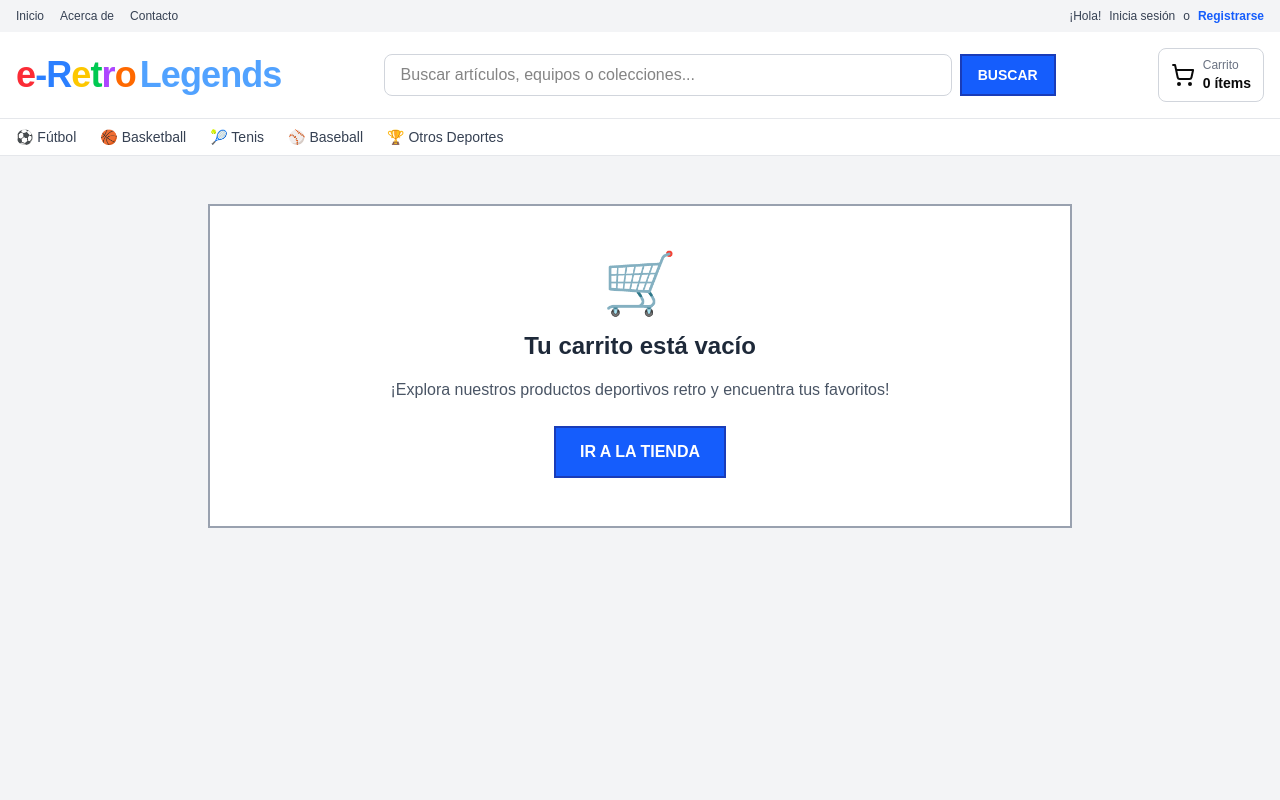
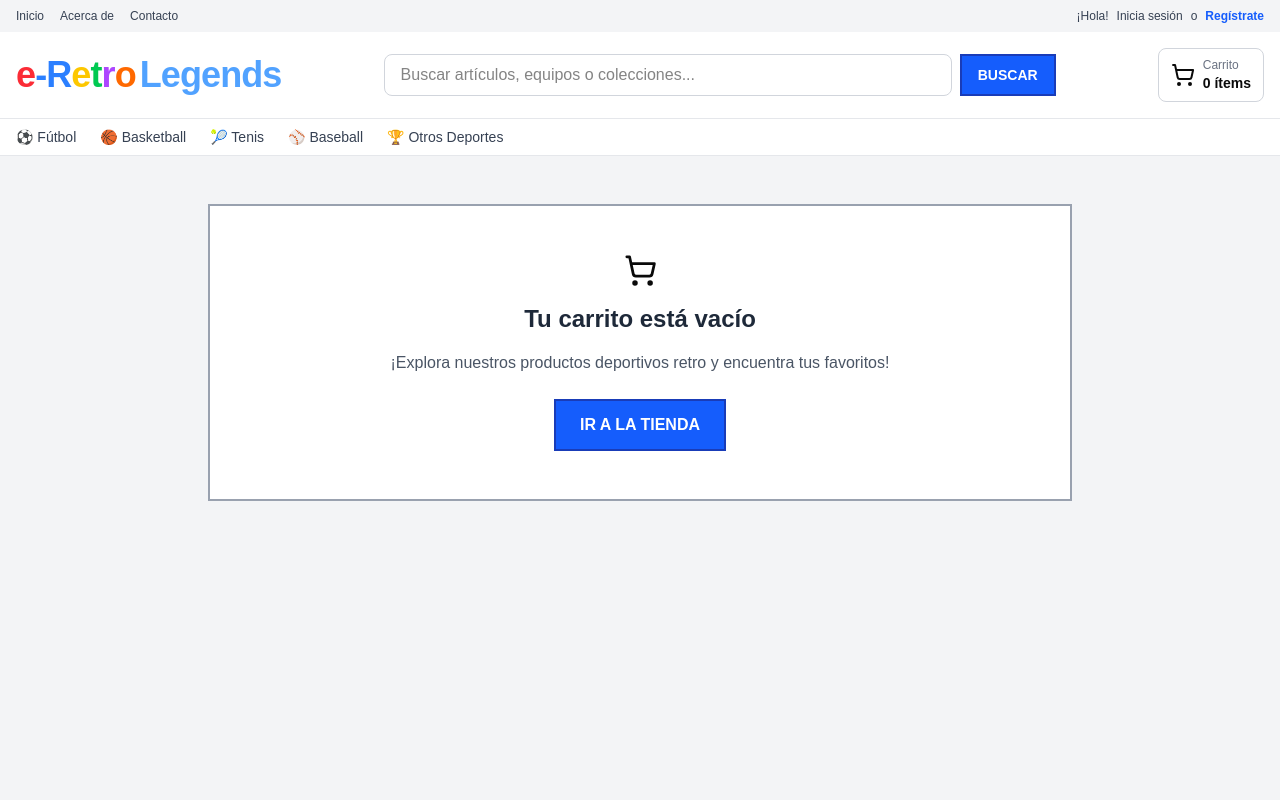
Before and after one commit to solidsnk86/e-retro-legends, a React (Vite) app: page /cart in a window 1280 px wide. Shown: the top 800 px of the page. Built offline with nearby package versions, Linux system fonts and the light colour scheme.

Commit message:
mod: header, svg icon

```diff
--- a/src/components/layout/Header.jsx
+++ b/src/components/layout/Header.jsx
@@ -63,7 +63,7 @@
                   to="/register"
                   className="text-blue-600 font-semibold hover:underline"
                 >
-                  Registrarse
+                  Regístrate
                 </Link>
               </p>
             )}
@@ -118,10 +118,10 @@
               viewBox="0 0 24 24"
               fill="none"
               stroke="currentColor"
-              stroke-width="2"
-              stroke-linecap="round"
-              stroke-linejoin="round"
-              class="lucide lucide-shopping-cart-icon lucide-shopping-cart"
+              strokeWidth="2"
+              strokeLinecap="round"
+              strokeLinejoin="round"
+              className="lucide lucide-shopping-cart-icon lucide-shopping-cart"
             >
               <circle cx="8" cy="21" r="1" />
               <circle cx="19" cy="21" r="1" />
--- a/src/pages/Buyer/Cart.jsx
+++ b/src/pages/Buyer/Cart.jsx
@@ -1,7 +1,7 @@
-import React from 'react';
-import { Link, useNavigate } from 'react-router-dom';
-import { useCart } from '../../contexts/CartContext';
-import Button from '../../components/common/Button';
+import React from "react";
+import { Link, useNavigate } from "react-router-dom";
+import { useCart } from "../../contexts/CartContext";
+import Button from "../../components/common/Button";
 
 const Cart = () => {
   const { cartItems, removeFromCart, updateQuantity, getCartTotal } = useCart();
@@ -9,7 +9,7 @@
 
   const handleCheckout = () => {
     if (cartItems.length > 0) {
-      navigate('/checkout');
+      navigate("/checkout");
     }
   };
 
@@ -18,12 +18,30 @@
       <div className="min-h-screen bg-gray-100 py-12">
         <div className="max-w-4xl mx-auto px-4">
           <div className="bg-white border-2 border-gray-400 p-12 text-center">
-            <div className="text-6xl mb-4">🛒</div>
+            <div className="text-6xl mb-4 flex justify-center items-center">
+              <svg
+                xmlns="http://www.w3.org/2000/svg"
+                width="33"
+                height="33"
+                viewBox="0 0 24 24"
+                fill="none"
+                stroke="currentColor"
+                strokeWidth="2"
+                strokeLinecap="round"
+                strokeLinejoin="round"
+                className="lucide lucide-shopping-cart-icon lucide-shopping-cart"
+              >
+                <circle cx="8" cy="21" r="1" />
+                <circle cx="19" cy="21" r="1" />
+                <path d="M2.05 2.05h2l2.66 12.42a2 2 0 0 0 2 1.58h9.78a2 2 0 0 0 1.95-1.57l1.65-7.43H5.12" />
+              </svg>
+            </div>
             <h2 className="text-2xl font-bold text-gray-800 mb-4">
               Tu carrito está vacío
             </h2>
             <p className="text-gray-600 mb-6">
-              ¡Explora nuestros productos deportivos retro y encuentra tus favoritos!
+              ¡Explora nuestros productos deportivos retro y encuentra tus
+              favoritos!
             </p>
             <Link to="/">
               <Button variant="primary" size="large">
@@ -39,7 +57,9 @@
   return (
     <div className="min-h-screen bg-gray-100 py-8">
       <div className="max-w-6xl mx-auto px-4">
-        <h1 className="text-3xl font-bold text-blue-900 mb-6">Carrito de Compras</h1>
+        <h1 className="text-3xl font-bold text-blue-900 mb-6">
+          Carrito de Compras
+        </h1>
 
         <div className="grid grid-cols-1 lg:grid-cols-3 gap-6">
           {/* Cart Items */}
@@ -73,12 +93,14 @@
                         {item.name}
                       </Link>
                       <p className="text-sm text-gray-600 mb-2">
-                        Condición: {item.condition || 'N/A'}
+                        Condición: {item.condition || "N/A"}
                       </p>
                       <div className="flex items-center gap-4">
                         <div className="flex items-center border-2 border-gray-400">
                           <button
-                            onClick={() => updateQuantity(item.id, item.quantity - 1)}
+                            onClick={() =>
+                              updateQuantity(item.id, item.quantity - 1)
+                            }
                             className="px-3 py-1 hover:bg-gray-200 font-bold"
                           >
                             -
@@ -87,7 +109,9 @@
                             {item.quantity}
                           </span>
                           <button
-                            onClick={() => updateQuantity(item.id, item.quantity + 1)}
+                            onClick={() =>
+                              updateQuantity(item.id, item.quantity + 1)
+                            }
                             className="px-3 py-1 hover:bg-gray-200 font-bold"
                           >
                             +
@@ -127,7 +151,9 @@
               <div className="space-y-3 mb-6">
                 <div className="flex justify-between text-sm">
                   <span className="text-gray-600">Subtotal:</span>
-                  <span className="font-bold">${getCartTotal().toFixed(2)}</span>
+                  <span className="font-bold">
+                    ${getCartTotal().toFixed(2)}
+                  </span>
                 </div>
                 <div className="flex justify-between text-sm">
                   <span className="text-gray-600">Envío:</span>
```
